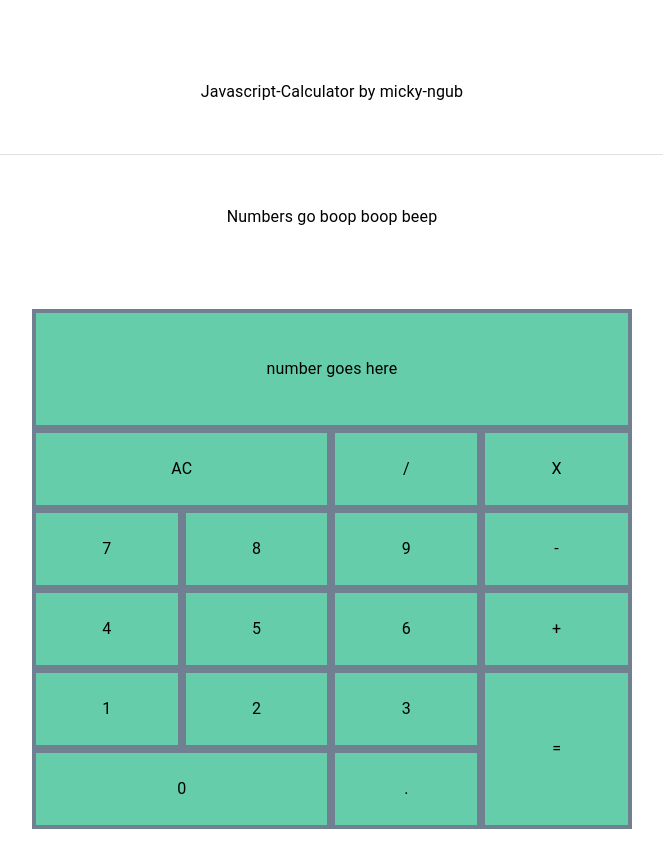
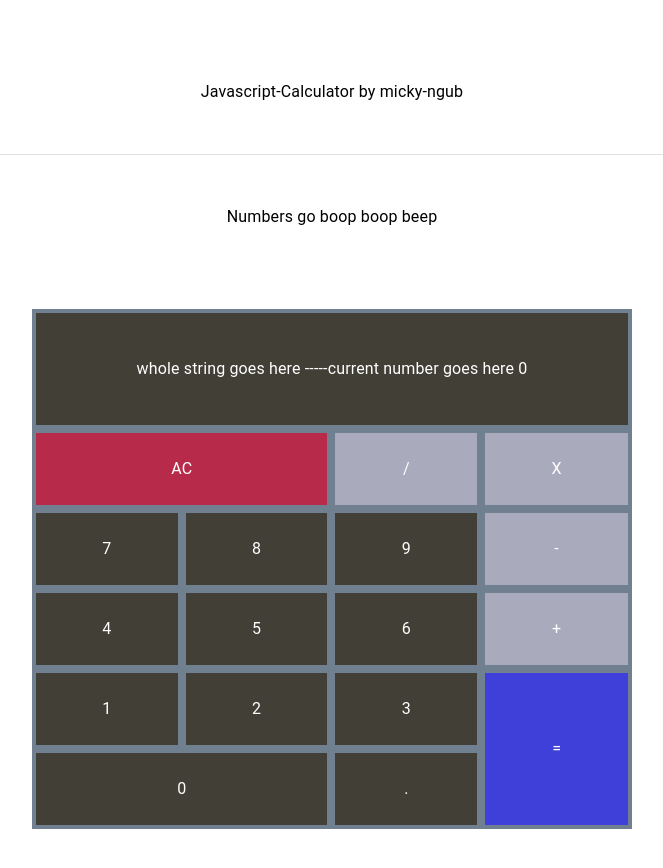
Before and after one commit to mickyngub/fcc-fe-javascript-calculator, a React (Create React App) app: page / in a window 1280 px wide. Shown: the top 868 px of the page, without its empty margins (308-971 px from the left). Built offline with nearby package versions, Linux system fonts and the light colour scheme.

Commit message:
sign/num/ac PressHandler

```diff
--- a/src/Components/Calculator.css
+++ b/src/Components/Calculator.css
@@ -20,8 +20,9 @@
   display: flex;
   justify-content: center;
   align-items: center;
-  background-color: mediumaquamarine;
+  background-color: rgba(59, 55, 45, 0.95);
   border: 4px solid slategray;
+  color: white;
 }
 
 .showNumber {
@@ -29,12 +30,16 @@
 }
 
 .AC {
+  background-color: rgb(184, 42, 73);
   grid-area: AC;
 }
 .s-divide {
+  background-color: rgb(170, 170, 189);
   grid-area: s-divide;
 }
 .s-multiply {
+  background-color: rgb(170, 170, 189);
+
   grid-area: s-multiply;
 }
 .no7 {
@@ -48,6 +53,8 @@
 }
 
 .s-minus {
+  background-color: rgb(170, 170, 189);
+
   grid-area: s-minus;
 }
 .no4 {
@@ -60,6 +67,8 @@
   grid-area: no6;
 }
 .s-plus {
+  background-color: rgb(170, 170, 189);
+
   grid-area: s-plus;
 }
 .no1 {
@@ -73,6 +82,7 @@
   grid-area: no3;
 }
 .s-equal {
+  background-color: rgb(63, 63, 217);
   grid-area: s-equal;
 }
 .no0 {
--- a/src/Components/Calculator.js
+++ b/src/Components/Calculator.js
@@ -1,10 +1,29 @@
-import React from "react";
+import React, { useState, useEffect } from "react";
 import Container from "@material-ui/core/Container";
-import Grid from "@material-ui/core/Grid";
-import Button from "@material-ui/core/Button";
 import Typography from "@material-ui/core/Typography";
+import Divider from "@material-ui/core/Divider";
+
 import "./Calculator.css";
 const Calculator = () => {
+  const [wholeString, setWholeString] = useState("");
+  const [value, setValue] = useState(0);
+
+  const signPressHandler = (sign) => {
+    setValue((current) => (current = sign));
+  };
+  const numberPressHandler = (number) => {
+    if (value === 0) {
+      setValue(number);
+      setWholeString(number);
+    } else {
+      setValue((current) => current + number);
+      setWholeString((current) => current + number);
+    }
+  };
+  const acPressHandler = () => {
+    setValue(0);
+    setWholeString("");
+  };
   return (
     <Container
       maxWidth="sm"
@@ -18,54 +37,65 @@ const Calculator = () => {
     >
       <div className="grid-container">
         <div className="grid-item showNumber">
-          <Typography>number goes here</Typography>
+          <Typography>whole string goes here {wholeString}-----</Typography>
+
+          <Typography>current number goes here {value}</Typography>
         </div>
-        <div className="grid-item AC">
+        <div className="grid-item AC" onClick={acPressHandler}>
           <Typography>AC</Typography>
         </div>
-        <div className="grid-item s-divide">
+        <div
+          className="grid-item s-divide"
+          onClick={() => signPressHandler("/")}
+        >
           <Typography>/</Typography>
         </div>
-        <div className="grid-item s-multiply">
+        <div
+          className="grid-item s-multiply"
+          onClick={() => signPressHandler("X")}
+        >
           <Typography>X</Typography>
         </div>
-        <div className="grid-item no7">
+        <div className="grid-item no7" onClick={() => numberPressHandler("7")}>
           <Typography>7</Typography>
         </div>
-        <div className="grid-item no8">
+        <div className="grid-item no8" onClick={() => numberPressHandler("8")}>
           <Typography>8</Typography>
         </div>
-        <div className="grid-item no9">
+        <div className="grid-item no9" onClick={() => numberPressHandler("9")}>
           <Typography>9</Typography>
         </div>
-        <div className="grid-item s-minus">
+        <div
+          className="grid-item s-minus"
+          onClick={() => signPressHandler("-")}
+        >
           <Typography>-</Typography>
         </div>
-        <div className="grid-item no4">
+        <div className="grid-item no4" onClick={() => numberPressHandler("4")}>
           <Typography>4</Typography>
         </div>
-        <div className="grid-item no5">
+        <div className="grid-item no5" onClick={() => numberPressHandler("5")}>
           <Typography>5</Typography>
         </div>
-        <div className="grid-item no6">
+        <div className="grid-item no6" onClick={() => numberPressHandler("6")}>
           <Typography>6</Typography>
         </div>
-        <div className="grid-item s-plus">
+        <div className="grid-item s-plus" onClick={() => signPressHandler("+")}>
           <Typography>+</Typography>
         </div>
-        <div className="grid-item no1">
+        <div className="grid-item no1" onClick={() => numberPressHandler("1")}>
           <Typography>1</Typography>
         </div>
-        <div className="grid-item no2">
+        <div className="grid-item no2" onClick={() => numberPressHandler("2")}>
           <Typography>2</Typography>
         </div>
-        <div className="grid-item no3">
+        <div className="grid-item no3" onClick={() => numberPressHandler("3")}>
           <Typography>3</Typography>
         </div>
         <div className="grid-item s-equal">
           <Typography>=</Typography>
         </div>
-        <div className="grid-item no0">
+        <div className="grid-item no0" onClick={() => numberPressHandler("0")}>
           <Typography>0</Typography>
         </div>
         <div className="grid-item s-dot">
```
